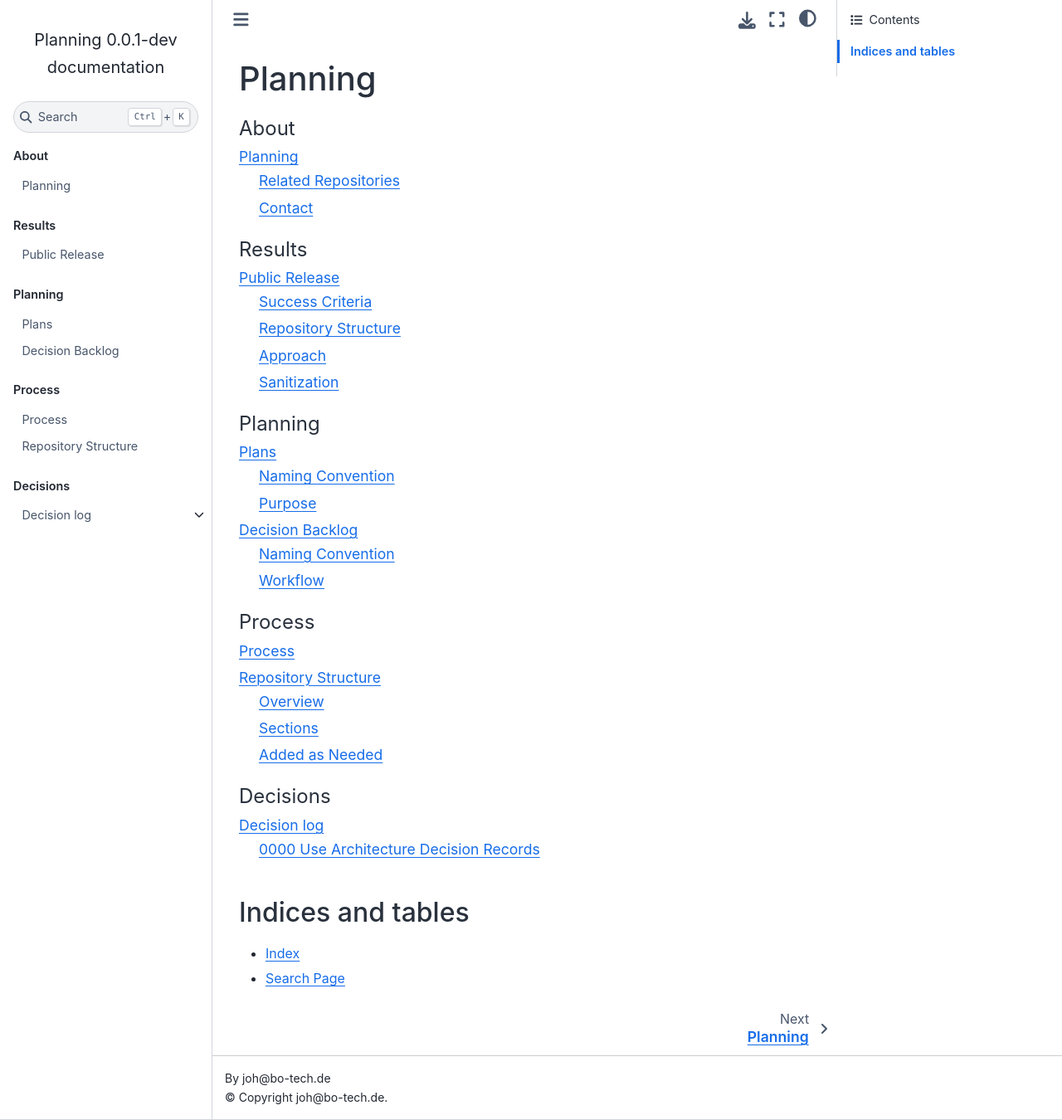
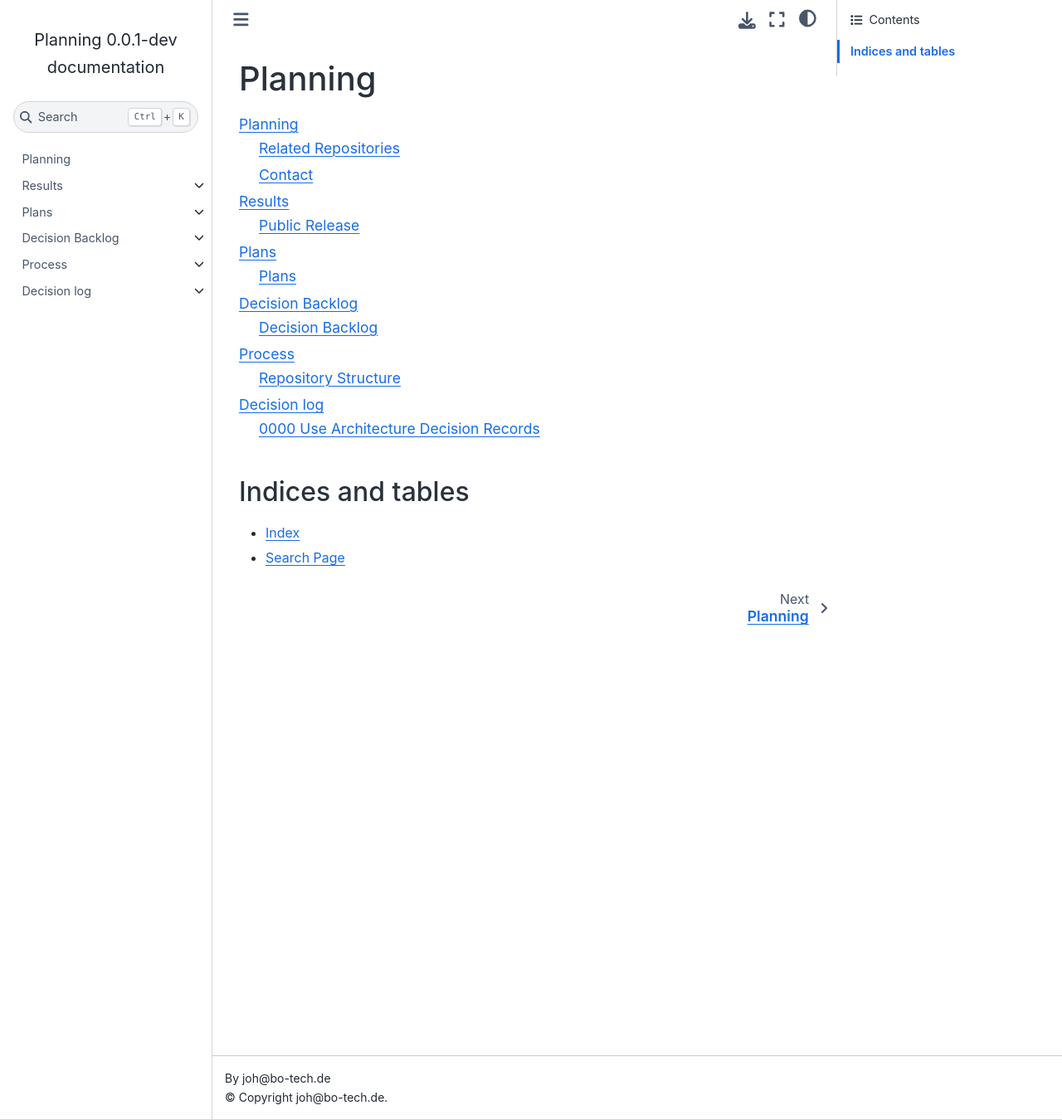
Before and after one commit to bo-tech/business-operations-planning, a Sphinx documentation site: the page built from docs/index.rst, in a window 1280 px wide and 1350 px high. Shown: the whole window at 83% size. Built offline with Sphinx 7.4.7 and the Sphinx Book theme 1.1.4, drawn with Linux system fonts in a browser that asks for light colours.

Commit message:
refactor: Use index files for toctree structure
Each subfolder now has its own index.rst defining its toctree.
Main index.rst just includes the section indexes.

```diff
--- /dev/null
+++ b/docs/decision-backlog/index.rst
@@ -0,0 +1,10 @@
+================
+Decision Backlog
+================
+
+Decisions needed eventually, but not now.
+
+.. toctree::
+   :maxdepth: 2
+
+   README
--- a/docs/index.rst
+++ b/docs/index.rst
@@ -4,34 +4,12 @@ Planning
 
 .. toctree::
    :maxdepth: 2
-   :caption: About
 
    about
-
-.. toctree::
-   :maxdepth: 2
-   :caption: Results
-
-   results/public-release
-
-.. toctree::
-   :maxdepth: 2
-   :caption: Planning
-
-   plans/README
-   decision-backlog/README
-
-.. toctree::
-   :maxdepth: 2
-   :caption: Process
-
-   process/README
-   process/repository-structure
-
-.. toctree::
-   :maxdepth: 2
-   :caption: Decisions
-
+   results/index
+   plans/index
+   decision-backlog/index
+   process/index
    decision-log
 
 
```
Also changed, not shown: docs/plans/index.rst (added, +10 -0 lines), docs/process/README.md (deleted, +0 -6 lines), docs/process/index.rst (added, +10 -0 lines), docs/results/index.rst (added, +10 -0 lines).
